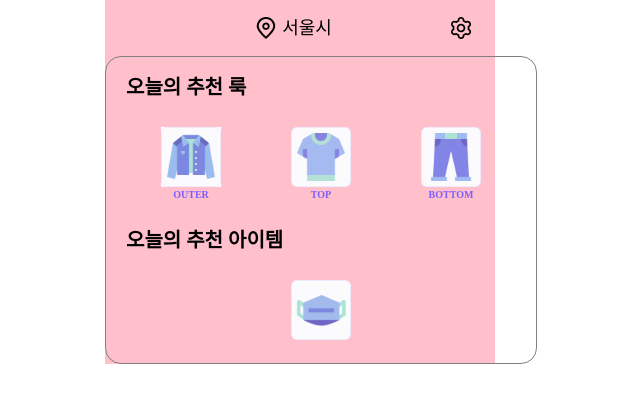
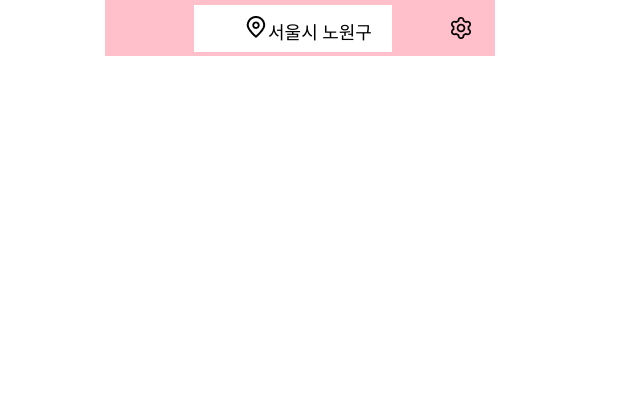
Before and after one commit to taehui7439/front, a React (Create React App) app: page /home in a window 1280 px wide. Shown: the top 402 px of the page, without its empty margins (340-980 px from the left). Built offline with nearby package versions, Linux system fonts and the light colour scheme.

Commit message:
fix: index

```diff
--- a/src/components/card/cardItem.jsx
+++ /dev/null
@@ -1,12 +0,0 @@
-import * as SC from "./styled";
-
-const CardItem = ({ src, alt, description = "" }) => {
-  return (
-    <SC.Card>
-      <SC.Item src={src} alt={alt} />
-      {description && <SC.Description>{description}</SC.Description>}
-    </SC.Card>
-  );
-};
-
-export default CardItem;
--- a/src/components/card/styled.jsx
+++ /dev/null
@@ -1,17 +0,0 @@
-import styled from "styled-components";
-
-export const Card = styled.div`
-  color: #7d5cff;
-`;
-
-export const Item = styled.img`
-  width: 60px;
-  height: 60px;
-`;
-
-export const Description = styled.p`
-  color: #7d5cff;
-  text-align: center;
-  font-size: 10px;
-  font-weight: 700;
-`;
--- a/src/components/header/index.js
+++ b/src/components/header/index.js
@@ -1,3 +1,4 @@
+import Navbar from '../navbar/navbar';
 import * as S from './style';
 import { useNavigate, useLocation } from 'react-router-dom';
 
@@ -18,8 +19,7 @@ const Header = () => {
             case '/home':
                 return (
                     <>
-                        <img src="images/icon_here.png" alt="Here" />
-                        <h2>서울시</h2>
+                        <Navbar />
                     </>
                 );
             case '/recommend':
--- a/src/components/navbar/navbar.jsx
+++ b/src/components/navbar/navbar.jsx
@@ -1,5 +1,4 @@
 import React from "react";
-import styled from 'styled-components';
 import * as SC from './navbarStyle';
 
 const Navbar = () => {
@@ -10,12 +9,9 @@ const Navbar = () => {
 				<SC.NavLogo>
         </SC.NavLogo>
         <SC.NavLocation>
-					<img src="here.png"/>
+					<img src="here.png" alt="location"/>
           서울시 노원구
         </SC.NavLocation>
-        <SC.NavMenu>
-          <img src="gear.png"></img>
-        </SC.NavMenu>
       </SC.NavContainer>
     </SC.NavbarContainer>
   );
--- a/src/layouts/recommendWeather/recommendWeather.jsx
+++ /dev/null
@@ -1,31 +0,0 @@
-import TextStrong from "../../components/text/textStrong.jsx";
-import CardItem from "../../components/card/cardItem";
-import { CLOTHES_IMAGE } from "../../utils/constant.js";
-import * as SC from "./styled";
-
-const RecommendWeather = () => {
-  return (
-    <SC.CardList>
-      <TextStrong>오늘의 추천 룩</TextStrong>
-      <SC.Clothes>
-        <CardItem
-          src={CLOTHES_IMAGE.OUTER}
-          alt="외투 이미지"
-          description="OUTER"
-        />
-        <CardItem src={CLOTHES_IMAGE.TOP} alt="상의 이미지" description="TOP" />
-        <CardItem
-          src={CLOTHES_IMAGE.BOTTOM}
-          alt="하의 이미지"
-          description="BOTTOM"
-        />
-      </SC.Clothes>
-      <TextStrong>오늘의 추천 아이템</TextStrong>
-      <SC.Accessory>
-        <CardItem src={CLOTHES_IMAGE.MASK} alt="마스크 이미지" />
-      </SC.Accessory>
-    </SC.CardList>
-  );
-};
-
-export default RecommendWeather;
--- a/src/layouts/recommendWeather/styled.jsx
+++ /dev/null
@@ -1,26 +0,0 @@
-import styled from "styled-components";
-
-export const CardList = styled.div`
-  margin: 0 auto;
-  padding: 20px;
-  display: flex;
-  flex-direction: column;
-  gap: 30px;
-  width: 390px;
-  border: 1px solid #808080;
-  border-radius: 16px;
-`;
-
-export const Clothes = styled.div`
-  display: flex;
-  justify-content: space-around;
-  align-items: center;
-  width 100%;
-`;
-
-export const Accessory = styled.div`
-  display: flex;
-  justify-content: center;
-  align-items: center;
-  gap: 10px;
-`;
--- a/src/pages/main/index.js
+++ b/src/pages/main/index.js
@@ -1,10 +1,10 @@
 import React from 'react';
-import RecommendWeather from '../../layouts/recommendWeather/recommendWeather';
+
 
 const MainPage = () => {
     return (
         <>
-            <RecommendWeather />
+
         </>
     );
 };
```
Also changed, not shown: .eslintrc.js.
